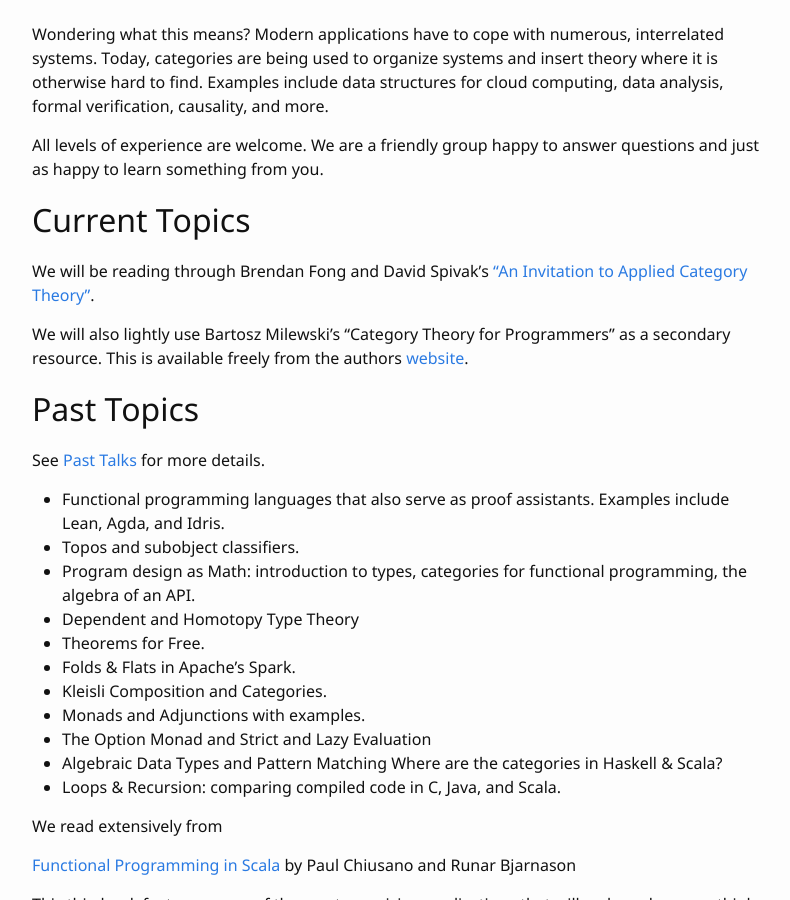
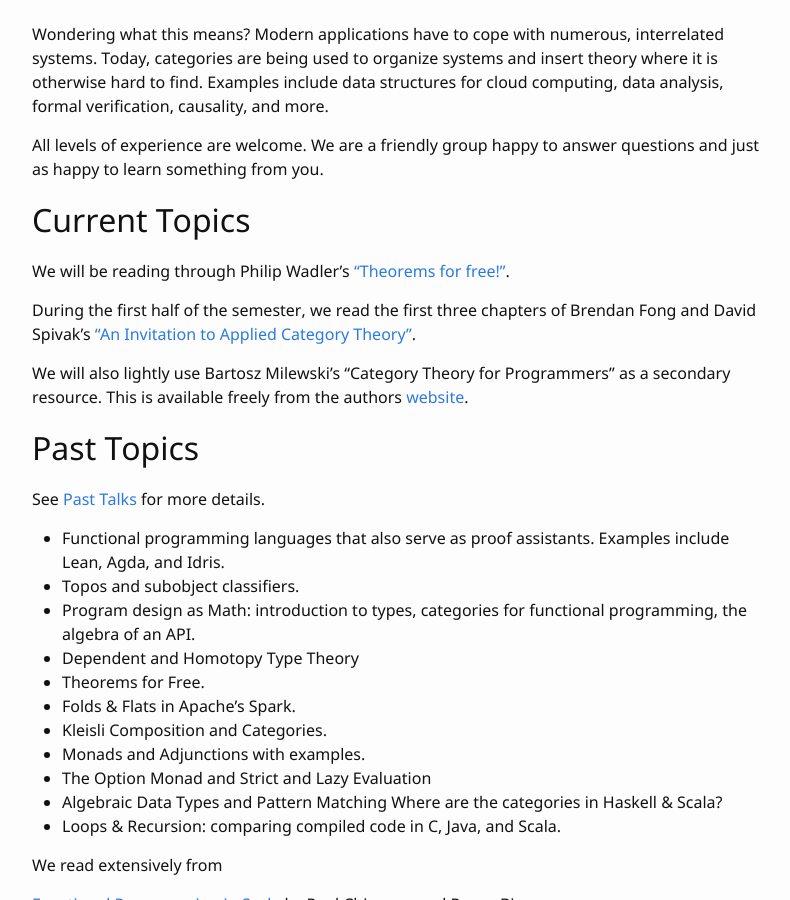
Before and after one commit to csu-applied-category-theory/csu-applied-category-theory.github.io, a Jekyll site: the page built from index.md, in a window 1280 px wide and 900 px high, scrolled down 417 px. Shown: the whole window, without its empty margins (238-1028 px from the left). Built offline with Jekyll 4.4.1, drawn with Linux system fonts in a browser that asks for light colours.

Commit message:
Update index.md

```diff
--- a/index.md
+++ b/index.md
@@ -20,7 +20,9 @@ All levels of experience are welcome. We are a friendly group happy to answer qu
 
 # Current Topics
 
-We will be reading through Brendan Fong and David Spivak's ["An Invitation to Applied Category Theory"](https://arxiv.org/abs/1803.05316){:target="_blank"}.
+We will be reading through Philip Wadler's ["Theorems for free!"](https://people.mpi-sws.org/~dreyer/tor/papers/wadler.pdf){:target="_blank"}.
+
+During the first half of the semester, we read the first three chapters of Brendan Fong and David Spivak's ["An Invitation to Applied Category Theory"](https://arxiv.org/abs/1803.05316){:target="_blank"}.
 
 We will also lightly use Bartosz Milewski's "Category Theory for Programmers" as a secondary resource. This is available freely from the authors [website](https://bartoszmilewski.com/2014/10/28/category-theory-for-programmers-the-preface/){:target="_blank"}.
 
```
